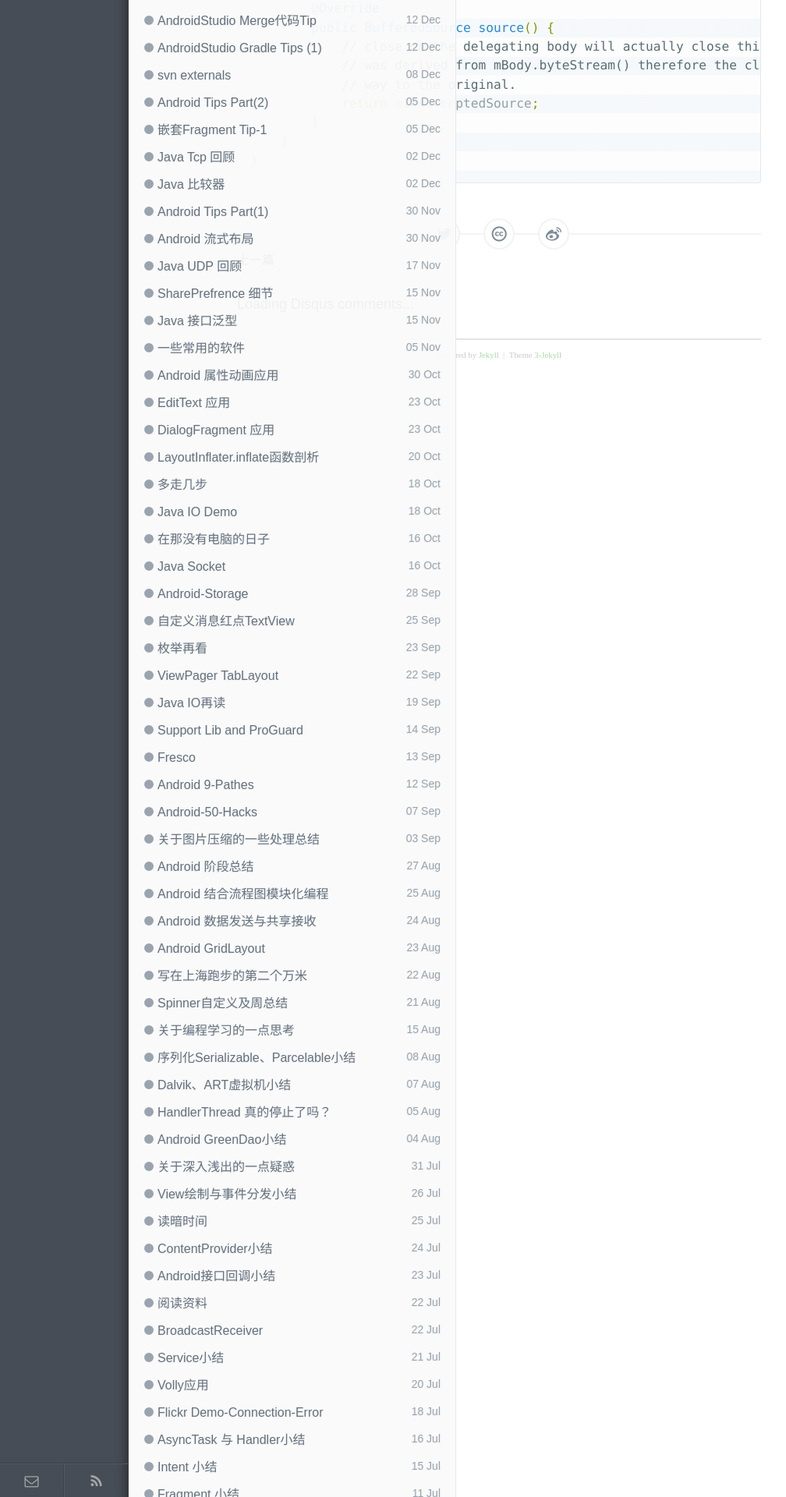
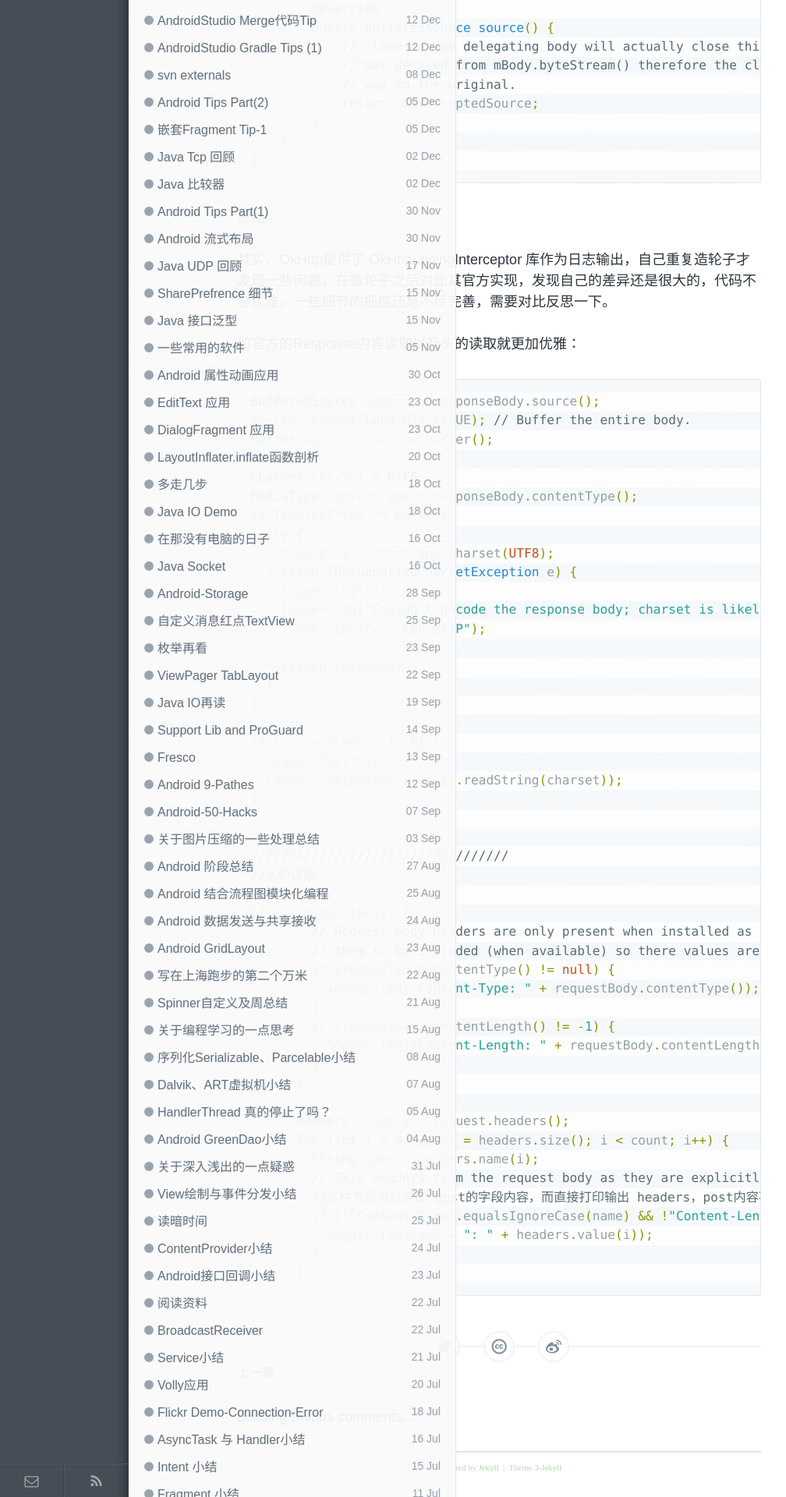
Before and after one commit to enlipan/enlipan.github.io, a Jekyll site: the page built from _posts/2016-08-10-okhttp-interceptor.md, in a window 1280 px wide. Shown: the part 2795-4715 px from the top of the page at 78% size, without its empty margins (0-1008 px from the left). Built offline with Jekyll 4.4.1, drawn with Linux system fonts in a browser that asks for light colours; nearby versions of some CDN libraries; comment, search, counter and statistics services are not loaded.

Commit message:
modify page okhttp interceptor

```diff
--- a/_posts/2016-08-10-okhttp-interceptor.md
+++ b/_posts/2016-08-10-okhttp-interceptor.md
@@ -111,4 +111,67 @@ public class ConnectStateInterceptor implements Interceptor{
     }
 }
 
+
+
 {% endhighlight %}
+
+
+总结：
+
+其实，OkHttp提供了 OkHttpLogingInterceptor 库作为日志输出，自己重复造轮子才发现一些问题，在造轮子之后对比其官方实现，发现自己的差异还是很大的，代码不够优雅，一些细节的把控还是不尽完善，需要对比反思一下。
+
+如官方的Response内容读取以及头的读取就更加优雅：
+
+
+{% highlight java %}
+
+BufferedSource source = responseBody.source();
+source.request(Long.MAX_VALUE); // Buffer the entire body.
+Buffer buffer = source.buffer();
+
+Charset charset = UTF8;
+MediaType contentType = responseBody.contentType();
+if (contentType != null) {
+  try {
+    charset = contentType.charset(UTF8);
+  } catch (UnsupportedCharsetException e) {
+    logger.log("");
+    logger.log("Couldn't decode the response body; charset is likely malformed.");
+    logger.log("<-- END HTTP");
+
+    return response;
+  }
+}
+
+if (contentLength != 0) {
+  logger.log("");
+  logger.log(buffer.clone().readString(charset));
+}
+
+
+//////////////////////////////////
+//头的读取
+
+if (hasRequestBody) {
+        // Request body headers are only present when installed as a network interceptor. Force
+        // them to be included (when available) so there values are known.
+        if (requestBody.contentType() != null) {
+          logger.log("Content-Type: " + requestBody.contentType());
+        }
+        if (requestBody.contentLength() != -1) {
+          logger.log("Content-Length: " + requestBody.contentLength());
+        }
+      }
+
+      Headers headers = request.headers();
+      for (int i = 0, count = headers.size(); i < count; i++) {
+        String name = headers.name(i);
+        // Skip headers from the request body as they are explicitly logged above.
+        //这种方式可以读出 post的字段内容，而直接打印输出 headers，post内容不显示
+        if (!"Content-Type".equalsIgnoreCase(name) && !"Content-Length".equalsIgnoreCase(name)) {
+          logger.log(name + ": " + headers.value(i));
+        }
+      }
+
+
+{% endhighlight %}
```
